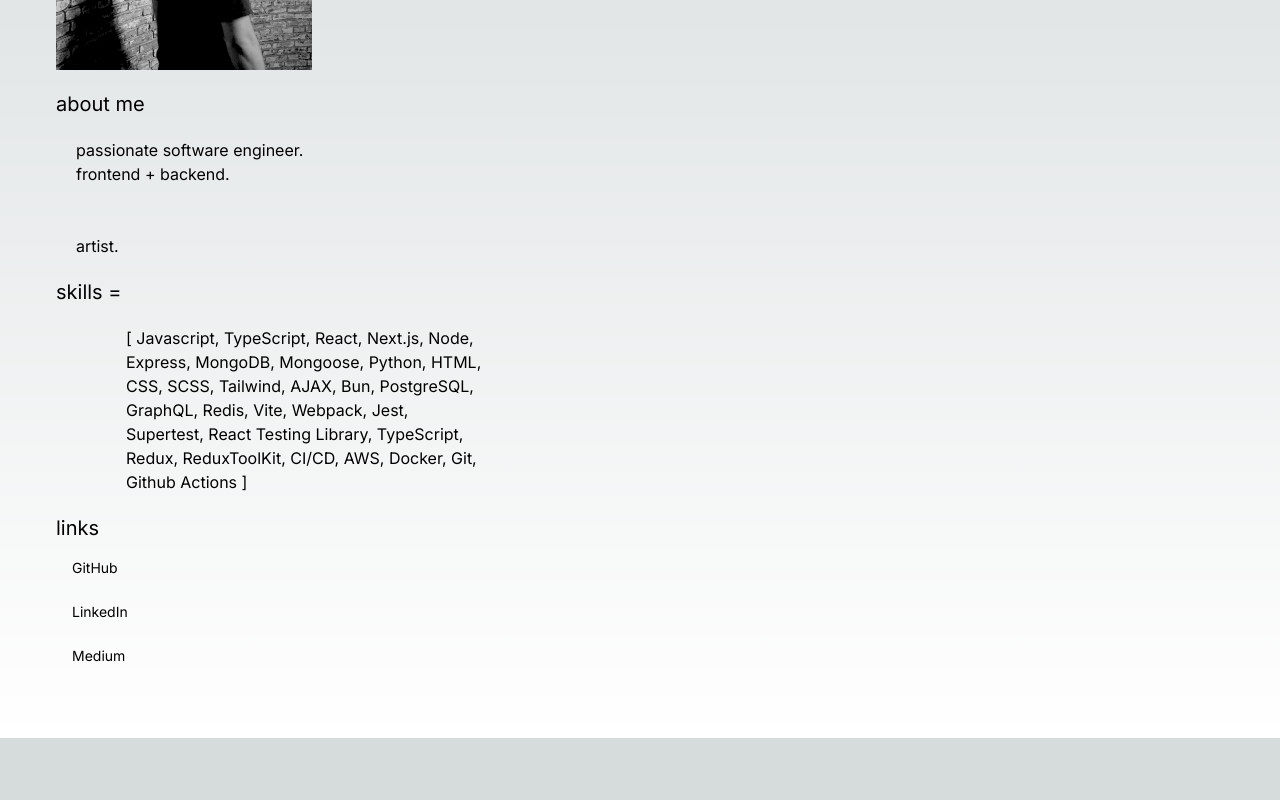
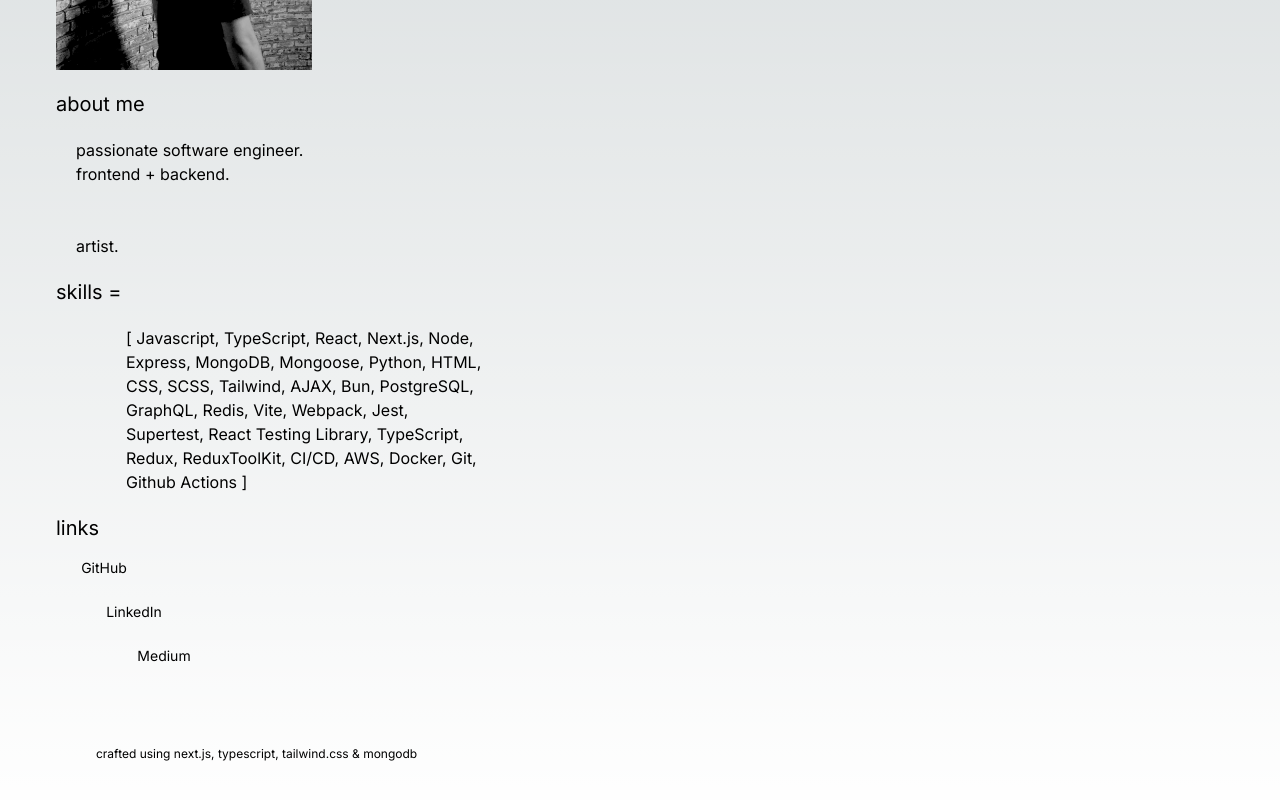
Before and after one commit to Joseph-McGarry/personalpage, a Next.js app in the folder personalpage/: page / in a window 1280 px wide. Shown: the part 306-1106 px from the top of the page. Before the commit the page ends 1044 px from the top, so only its background shows below. Built offline with nearby package versions, Linux system fonts and the light colour scheme.

Commit message:
links working and styled. added tech stack for website.

```diff
--- a/personalpage/app/page.tsx
+++ b/personalpage/app/page.tsx
@@ -38,16 +38,27 @@ export default function Home() {
       </div>
       <div>
         <h1 className='text-xl'>links</h1>
-        <div className='text-sm w-20 m-2 rounded flex text-center hover:shadow-white hover:black p-2 transition-shadow duration-300 ease-in-out'>
-          <a href="https://github.com/Joseph-McGarry?tab=repositories" target="_blank" rel="noopener noreferrer">GitHub</a>
+        <div  className='m-2'>
+          <a href="https://github.com/Joseph-McGarry?tab=repositories" target="_blank" rel="noopener noreferrer" className='block text-sm w-20 p-2 rounded text-center hover:shadow-white hover:bg-black transition-shadow duration-300 ease-in-out'>
+            GitHub
+          </a>
         </div>
-        <div className='text-sm w-20 m-2 rounded flex text-center hover:shadow-white hover:black p-2 transition-shadow duration-300 ease-in-out'>
-          <a href="https://www.linkedin.com/in/joseph-mcgarry" target="_blank" rel="noopener noreferrer">LinkedIn</a>
+        <div style={{paddingLeft: '30px'}} className='m-2'>
+          <a href="https://www.linkedin.com/in/joseph-mcgarry" target="_blank" rel="noopener noreferrer" className='block text-sm w-20 p-2 rounded text-center hover:shadow-white hover:bg-black transition-shadow duration-300 ease-in-out'>
+            LinkedIn
+          </a>
         </div>
-        <div className='text-sm w-20 m-2 rounded flex text-center hover:shadow-white hover:black p-2 transition-shadow duration-300 ease-in-out'>
-          <a href="https://medium.com/@dylan.e.briar/looking-for-a-graphql-caching-solution-in-bun-its-time-to-buql-up-b2742f07847f" target="_blank" rel="noopener noreferrer">Medium</a>
+        <div style={{paddingLeft: '60px'}} className='m-2'>
+          <a href="https://medium.com/@dylan.e.briar/looking-for-a-graphql-caching-solution-in-bun-its-time-to-buql-up-b2742f07847f" target="_blank" rel="noopener noreferrer" className='block text-sm w-20 p-2 rounded text-center hover:shadow-white hover:bg-black transition-shadow duration-300 ease-in-out'>
+            Medium
+          </a>
         </div>
       </div>
+        <div>
+          <p className='text-xs pt-16 pl-10'>
+            crafted using next.js, typescript, tailwind.css & mongodb
+          </p>
+        </div>
     </main>
   );
 }
--- a/personalpage/pages/book.tsx
+++ b/personalpage/pages/book.tsx
@@ -2,19 +2,14 @@ import React, { useState, useRef } from 'react';
 import type { Metadata } from "next";
 import { Inter } from "next/font/google";
 import { metadata } from '@/app/layout';
-// import "../app/globals.css";
+import "../app/globals.css";
 
 const inter = Inter({ subsets: ["latin"] });
 
-// export const metadata: Metadata = {
-//   title: "joseph mcgarry",
-//   description: "Generated by create next app",
-// };
-
 export default function Book() {
   const [pending, setPending] = useState(false);
-  const [messages, setMessages] = useState([]); // To store guestbook entries
-  const [names, setNames] = useState([]);
+  // Change to use an array of objects, each with name and message properties
+  const [entries, setEntries] = useState([]);
   const formRef = useRef(null);
 
   const handleSubmit = async (event) => {
@@ -26,21 +21,22 @@ export default function Book() {
     const message = formData.get('entry');
     const name = formData.get('name');
 
-    // Fake submission delay
-    setTimeout(() => {
-      setMessages(prevMessages => [...prevMessages, message]);
-      setNames(prevNames => [...prevNames, name]);
-      setPending(false);
-    }, 100);
+    // Combine the name and message into one entry
+    const newEntry = { name, message };
+
+    // Add the new entry to the existing list of entries
+    setEntries(prevEntries => [...prevEntries, newEntry]);
+
+    setPending(false);
 
     // Clear the form
-    // formRef.current.reset();
+    formRef.current.reset();
   };
 
   return (
     <div className="flex min-h-screen flex-col items-left justify-around p-14">
-      <title> joseph mcgarry </title>
-      <h1>Guestbook</h1>
+      <title>joseph mcgarry</title>
+      <h1>hall of records</h1>
       <form
         style={{ opacity: !pending ? 1 : 0.7 }}
         className="relative max-w-[500px]"
@@ -49,7 +45,7 @@ export default function Book() {
       >
         <input
           aria-label="name"
-          placeholder="Alias"
+          placeholder="alias"
           disabled={pending}
           name="name"
           type="text"
@@ -58,7 +54,7 @@ export default function Book() {
         />
         <input
           aria-label="message"
-          placeholder="Piece of mind"
+          placeholder="piece of mind"
           disabled={pending}
           name="entry"
           type="text"
@@ -74,18 +70,12 @@ export default function Book() {
         </button>
       </form>
       <div className="mt-6">
-        <h2>Messages</h2>
+        <h2>speak your mind</h2>
         <ul>
-          {messages.map((msg, index) => (
+          {/* Iterate through the entries array and display each name and message */}
+          {entries.map((entry, index) => (
             <li key={index} className="my-2 p-2 bg-gray-200 dark:bg-neutral-700 rounded">
-              {msg}
-            </li>
-          ))}
-        </ul>
-        <ul>
-          {names.map((alias, index) => (
-            <li key={index} className="my-2 p-2 bg-gray-200 dark:bg-neutral-700 rounded">
-              {alias}
+              {entry.name}: {entry.message}
             </li>
           ))}
         </ul>
--- a/personalpage/tailwind.config.ts
+++ b/personalpage/tailwind.config.ts
@@ -14,7 +14,7 @@ const config: Config = {
           "conic-gradient(from 180deg at 50% 50%, var(--tw-gradient-stops))",
       },
       boxShadow: {
-        'white': '0 0 5px 5px rgba(255, 255, 255, 0.1), 0 2px 4px -2px rgba(255, 255, 255, 0.1)  ', // Custom white shadow
+        'white': '0 3px 10px 2px rgba(255, 255, 255, 0.1), 0 2px 4px -2px rgba(255, 255, 255, 0.1)  ', // Custom white shadow
       }
     },
   },
```
